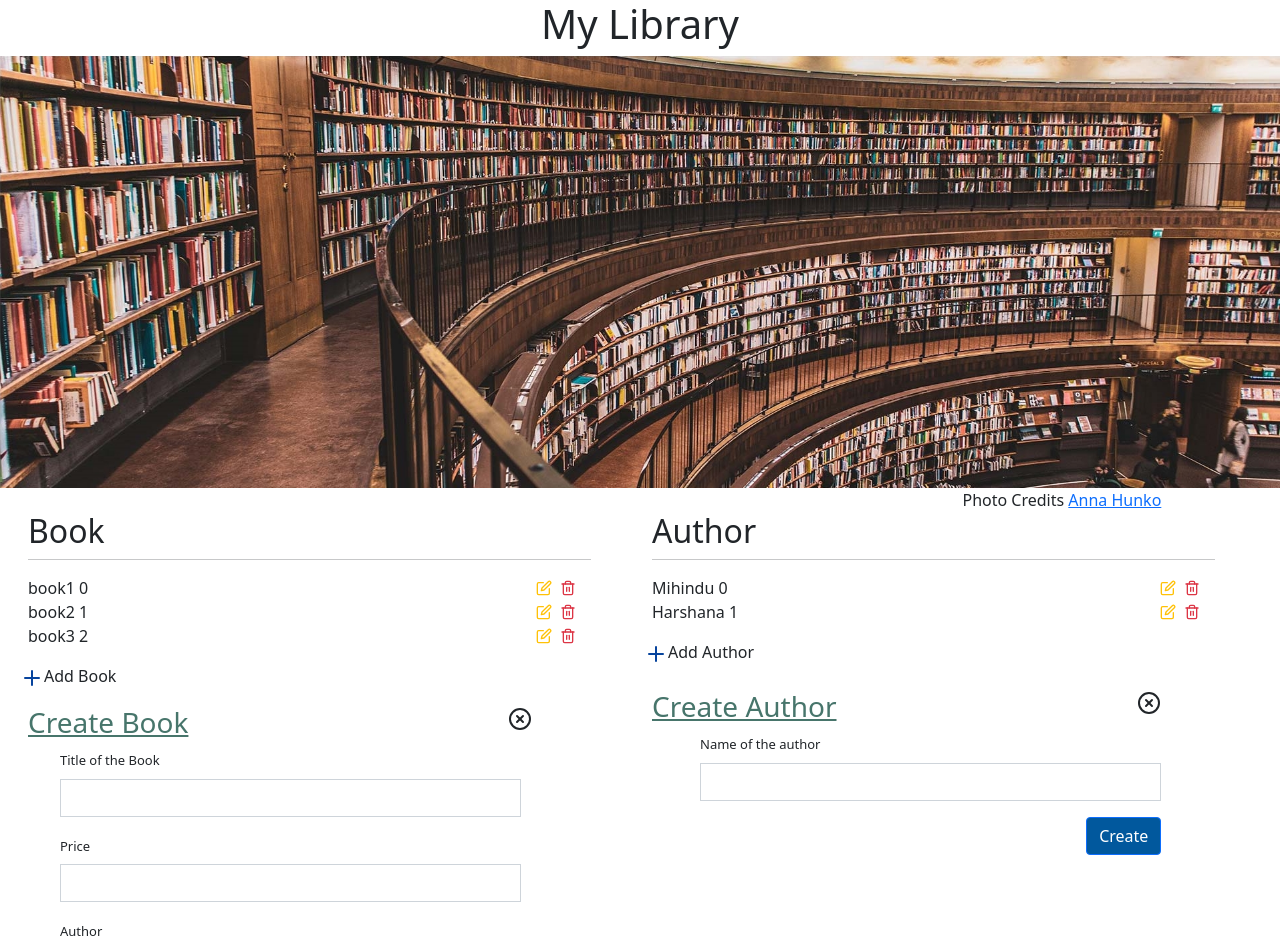
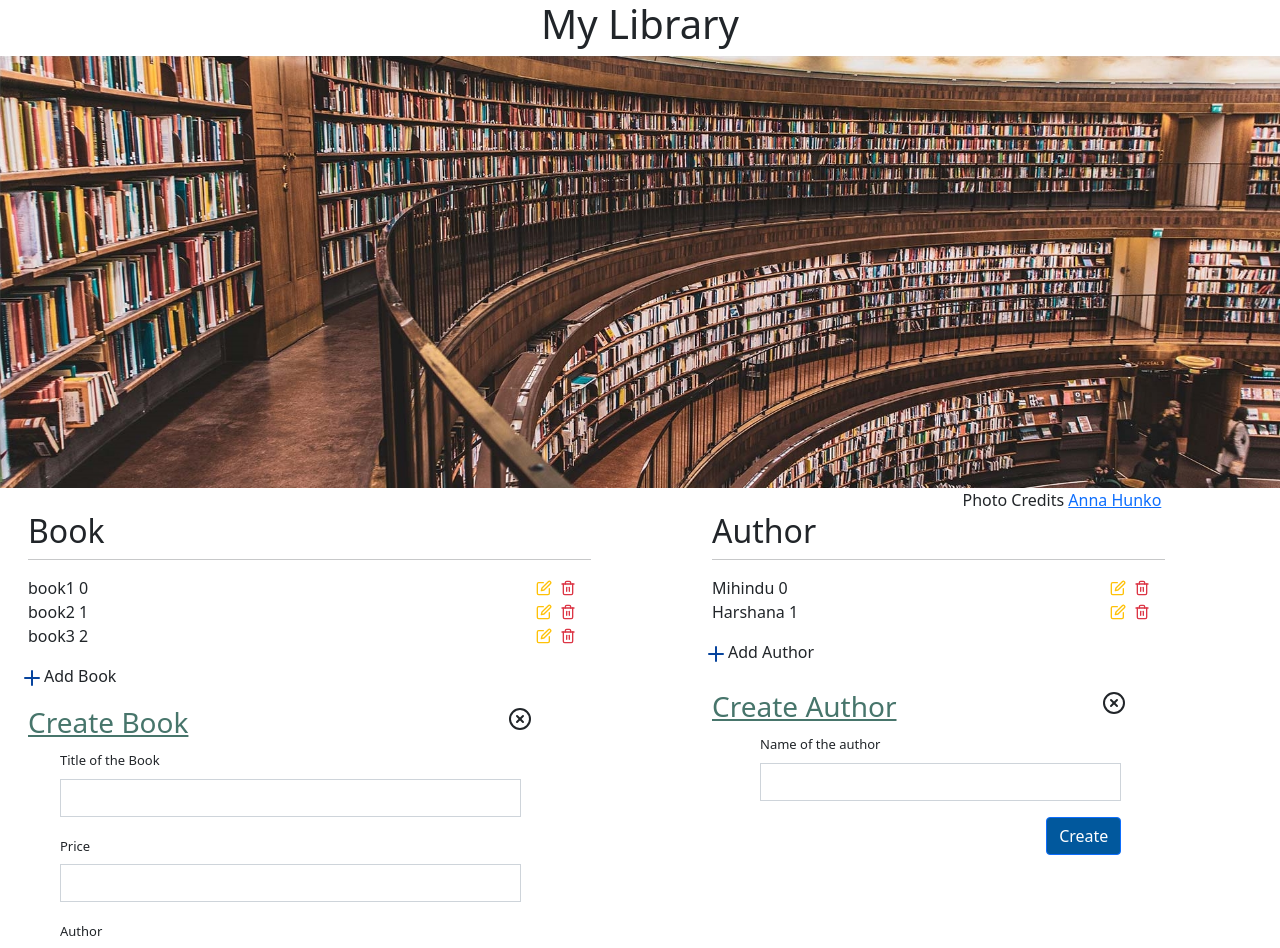
Before and after one commit to mihiHarshana/lib-individual, a React (Create React App) app: page / in a window 1280 px wide. Shown: the top 948 px of the page. Built offline with nearby package versions, Linux system fonts and the light colour scheme.

Commit message:
Books form UX fix

```diff
--- a/src/assests/scss/_booksUx.scss
+++ b/src/assests/scss/_booksUx.scss
@@ -1,6 +1,6 @@
 .book:hover {
   background-color: #f5f5f5;
-  display: inline-flex;
+
 }
 
 .edit {
--- a/src/components/author/AuthorUx.tsx
+++ b/src/components/author/AuthorUx.tsx
@@ -13,7 +13,7 @@ const AuthorUx: React.FC = () => {
   return (
 
     <React.Fragment>
-      <Row>
+      <Row className="mx-5">
         <Col xs={12} md={11}>
           <h2>Author</h2>
           <hr className="mt-2 line"/>
--- a/src/components/books/BookFormUx.tsx
+++ b/src/components/books/BookFormUx.tsx
@@ -33,7 +33,7 @@ const BookFormUx = () => {
             </Form.Group>
             <Form.Group className="mb-3" controlId="form">
               <Form.Label  className="book-label">Author</Form.Label>
-              <Select options={options} isClearable ></Select>
+              <Select options={options} isClearable></Select>
             </Form.Group>
             <Button variant="primary" type="submit" className="create-button float-end">
               Create
```
